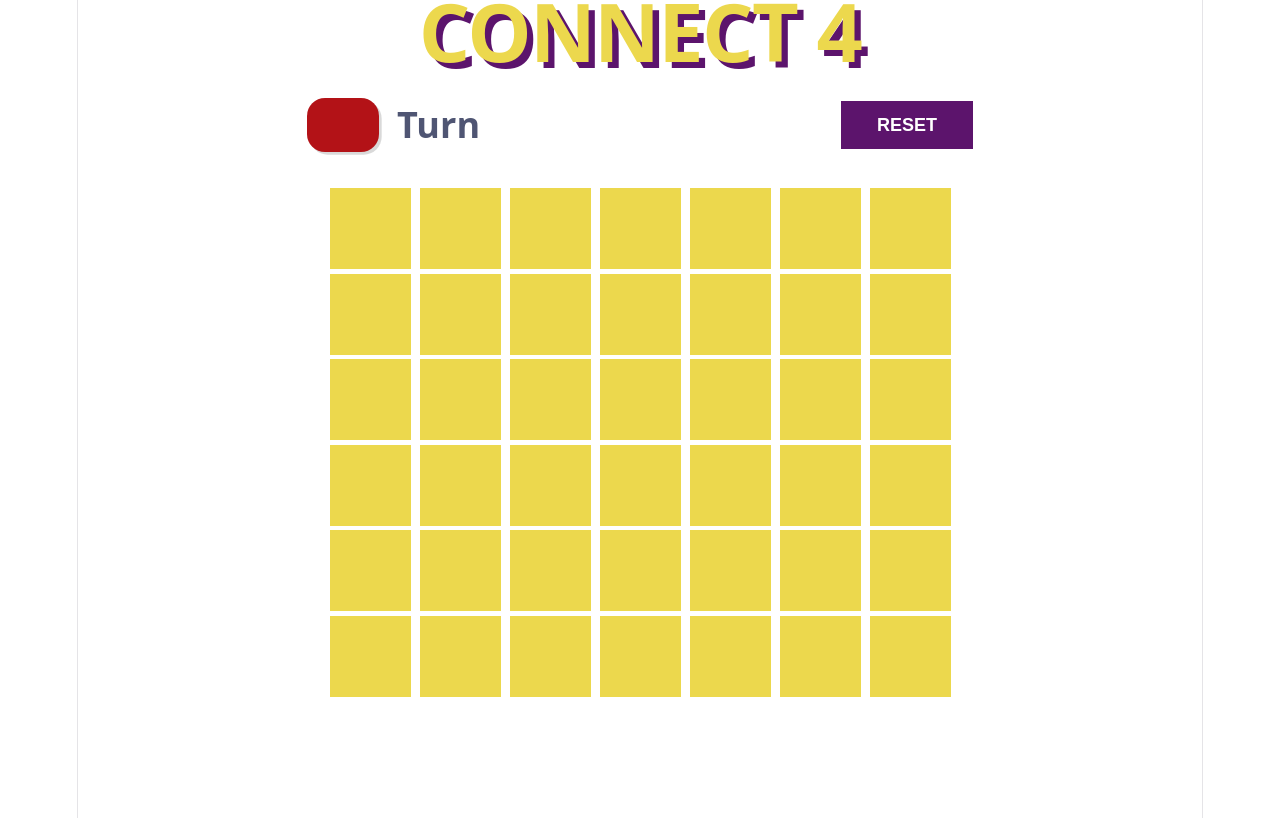
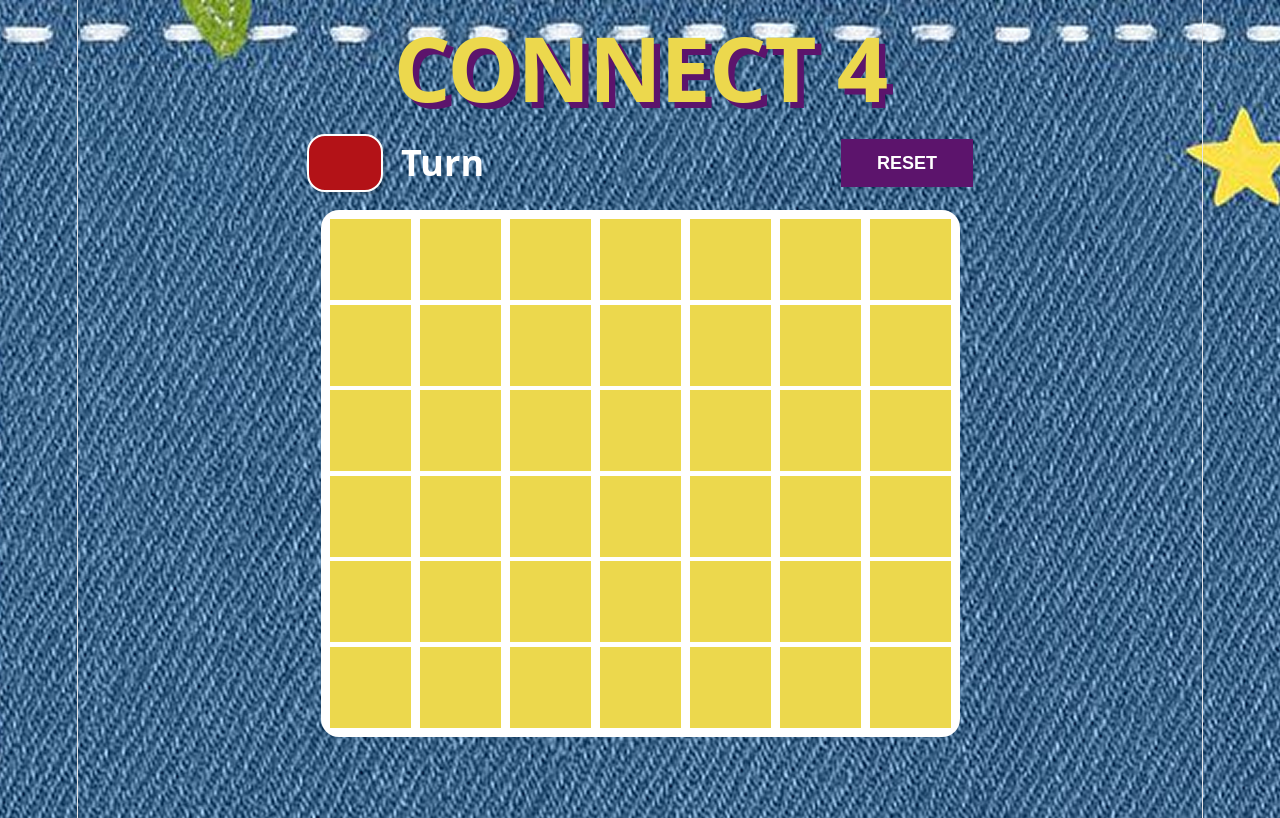
Before and after one commit to Soumya-Bhagat/Connect4, a React app in the folder frontend/: page / in a window 1280 px wide. Built offline with nearby package versions, Linux system fonts and the light colour scheme; the HTML template or start-up script is replaced by a standard one.

Commit message:
Background

```diff
--- a/frontend/src/App.css
+++ b/frontend/src/App.css
@@ -2,8 +2,10 @@
   display: flex;
   flex-direction: column;
   gap: 0.25rem;
-
+  background-color: #ffffff;
   align-items: center;
+  border-radius: 1rem;
+  padding: 0.5rem;
 }
 
 .row {
@@ -59,13 +61,14 @@
 .title {
   margin: 0;
 
-  font-size: 4.5rem;
+  font-size: 5rem;
   font-weight: 900;
 
   color: #ecd84d;
 
   text-shadow: 0.35rem 0.35rem 0 #5c146c;
   margin-bottom: 2rem;
+  margin-top: 2rem;
 }
 
 /* ---------- TOP BAR ---------- */
@@ -77,7 +80,7 @@
   justify-content: space-between;
   align-items: center;
 
-  margin: 1rem 0 2rem;
+  margin: 1rem 0 1rem;
 }
 
 /* ---------- TURN INDICATOR ---------- */
@@ -89,7 +92,7 @@
 }
 
 .turn-indicator span {
-  color: #4f5573;
+  color: #ffffff;
 
   font-size: 2rem;
   font-weight: 800;
@@ -101,6 +104,7 @@
   height: 3rem;
 
   border-radius: 1rem;
+  border: 2px solid #ffffff;
 
   box-shadow: 0.15rem 0.15rem 0 rgba(0, 0, 0, 0.15);
 }
@@ -192,3 +196,11 @@
 .winner-green {
   color: #0a8a18;
 }
+
+body {
+  margin: 0;
+
+  background-image: url('./assets/denim.png');
+
+  min-height: 80vh;
+}
```
Also changed, not shown: frontend/src/assets/denim.png (added).
